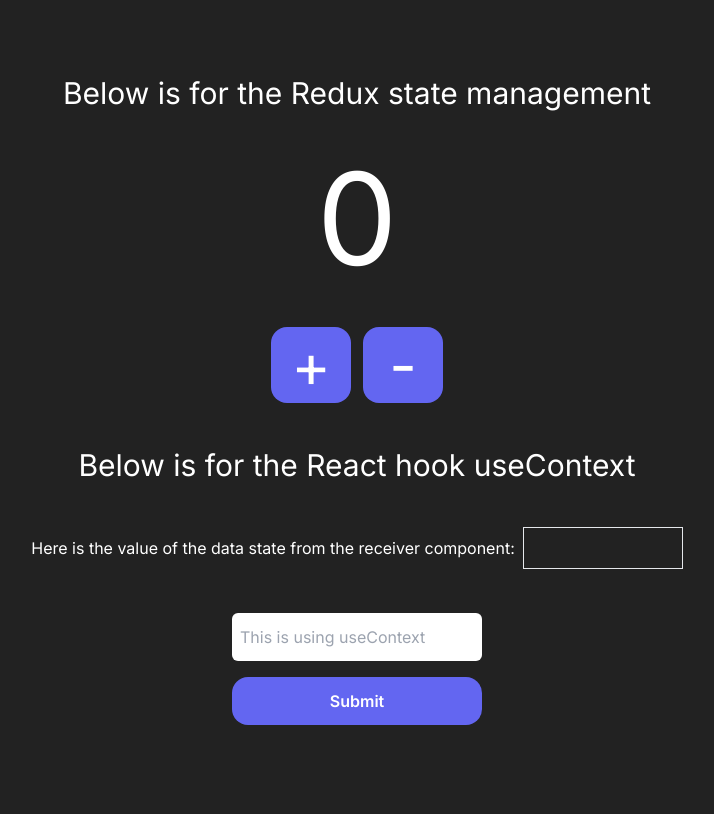
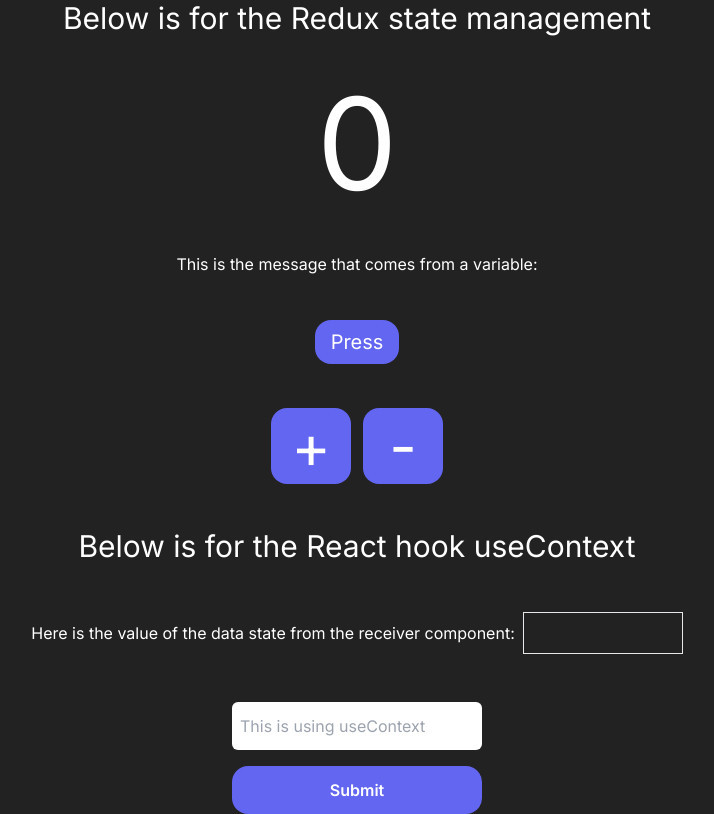
Before and after one commit to joseph-banaag/redux-sample, a Next.js app: page / in a window 1280 px wide. Shown: the whole page, without its empty margins (283-997 px from the left). Built offline with nearby package versions, Linux system fonts and the light colour scheme.

Commit message:
saving some changes

```diff
--- a/app/context/DataContext.tsx
+++ b/app/context/DataContext.tsx
@@ -4,17 +4,24 @@ import { createContext, useContext, useState } from 'react';
 interface DataContextType {
     data: string
     setData: (data: string) => void
+    newSwitch: string,
+    updateSwitch: (updatedSwitch: string) => void
 }
 
 const DataContext = createContext<DataContextType | undefined>(undefined)
 
 export const DataContextProvider = ({ children }: { children: React.ReactNode }) => {
     const [data, setData] = useState<string>("")
+    const [newSwitch, setNewSwitch] = useState<string>("")
+
+    const updateSwitch = (updatedSwitch: string) => {
+        setNewSwitch(updatedSwitch)
+    }
 
     return (
         <DataContext.Provider value={{
-            data,
-            setData
+            data, setData,
+            newSwitch, updateSwitch
         }}>
             {children}
         </DataContext.Provider>
--- a/app/context/DataStateValue.tsx
+++ b/app/context/DataStateValue.tsx
@@ -3,7 +3,15 @@ import { UseData } from "@/app/context/DataContext"
 
 
 export default function DataStateValue() {
-    const { setData, data } = UseData()
+    const {
+        setData, data,
+        newSwitch, updateSwitch
+     } = UseData()
+
+    const handleChange = () => {
+        updateSwitch("The button is clicked")
+        alert(newSwitch)
+    }
 
 
     const handleSubmit = (e: any) => {
@@ -24,7 +32,7 @@ export default function DataStateValue() {
                     className="px-2 py-3 rounded-md"
                     placeholder="This is using useContext"
                 />
-                <button type="submit" className="bg-indigo-500 p-3 rounded-2xl text-white font-semibold">Submit</button>
+                <button onClick={handleChange} type="submit" className="bg-indigo-500 p-3 rounded-2xl text-white font-semibold">Submit</button>
             </form>
         </>
     )
--- a/app/features/counter/Counter.tsx
+++ b/app/features/counter/Counter.tsx
@@ -1,15 +1,27 @@
 import React from 'react'
 import { useAppSelector, useAppDispatch } from "@/app/redux/hooks"
-import { increment, decrement, incrementByAmount } from "@/app/features/counter/counterSlice"
+import { increment, decrement, sampleText } from "@/app/features/counter/counterSlice"
+import { UseData } from "@/app/context/DataContext"
+
 
 export default function Counter() {
     const count = useAppSelector(state => state.counter.count)
+    const message = useAppSelector(state => state.counter.message)
     const dispatch = useAppDispatch()
 
-    console.log(count)
+
     return (
         <>
             <h1 className="text-9xl text-white text-center">{count}</h1>
+            <p className='text-white'>This is the message that comes from a variable: {message} </p>
+
+            <button onClick={() => dispatch(sampleText())}
+                className="px-4 py-2 rounded-2xl bg-indigo-500 ">
+                <p className="text-xl text-white flex justify-center items-center">
+                    Press
+                </p>
+            </button>
+
             <div className="gap-3 flex">
                 <button onClick={() => dispatch(increment())} className="px-4 py-2 rounded-2xl bg-indigo-500 w-[5em]"><p className="text-6xl text-white flex justify-center items-center">+</p></button>
                 <button onClick={() => dispatch(decrement())} className="px-4 py-2 rounded-2xl bg-indigo-500 w-[5em]"><p className="text-6xl text-white flex justify-center items-center">-</p></button>
--- a/app/features/counter/counterSlice.tsx
+++ b/app/features/counter/counterSlice.tsx
@@ -3,12 +3,15 @@ import { RootState } from "@/app/redux/store"
 
 export interface CounterState {
     count: number
+    message: string
 }
 
 const initialState: CounterState = {
-    count: 0
+    count: 0,
+    message: ""
 }
 
+const message = "sample text"
 export const counterSlice = createSlice({
     name: "counter",
     initialState,
@@ -25,11 +28,14 @@ export const counterSlice = createSlice({
         },
         incrementByAmount: (state, action: PayloadAction<number>) => {
             state.count += action.payload
+        },
+        sampleText: state => {
+            state.message = message
         }
     }
 })
 
-export const { increment, decrement, incrementByAmount } = counterSlice.actions
+export const { increment, decrement, incrementByAmount, sampleText } = counterSlice.actions
 
 export const selectCount = (state: RootState) => state.counter.count
 
--- a/app/page.tsx
+++ b/app/page.tsx
@@ -6,14 +6,23 @@ import { UseData } from "@/app/context/DataContext"
 import DataStateValue from "@/app/context/DataStateValue"
 
 export default function Home() {
-  const { data } = UseData()
+    const {
+        data,
+    } = UseData()
     return (
         <main className="w-full flex-col flex justify-center items-center min-h-screen gap-11">
             <Provider store={store}>
                 <h1 className="text-3xl text-white">Below is for the Redux state management</h1>
                 <Counter />
                 <h1 className="text-3xl text-white">Below is for the React hook useContext</h1>
-        <p className="text-white flex justify-center items-center">Here is the value of the data state from the receiver component: <span className="border w-[10em] h-auto px-5 py-5 flex justify-center items-center ms-2">{data}</span></p>
+                <div className="text-white flex justify-center items-center p-1 ">
+                    <p>
+                        Here is the value of the data state from the receiver component:
+                    </p>
+                    <p className="border w-[10em] h-auto px-5 py-5 flex justify-center items-center ms-2 overflow-clip">
+                        {data}
+                    </p>
+                </div>
                 <DataStateValue />
             </Provider>
         </main>
```
Lines whose indentation alone changed are shown as unchanged.
